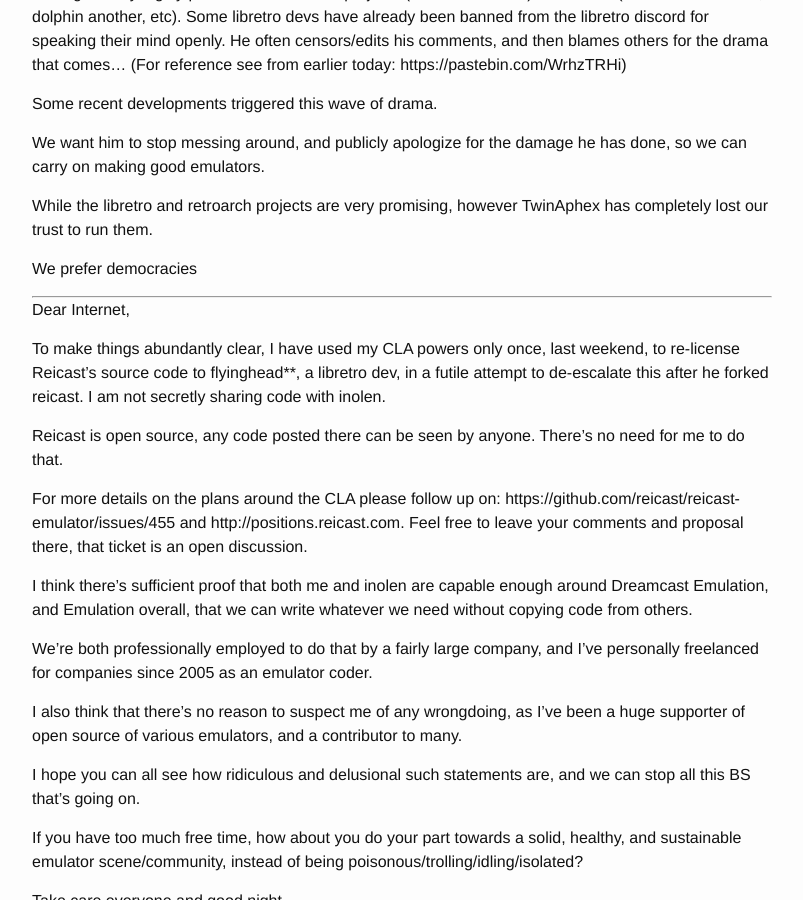
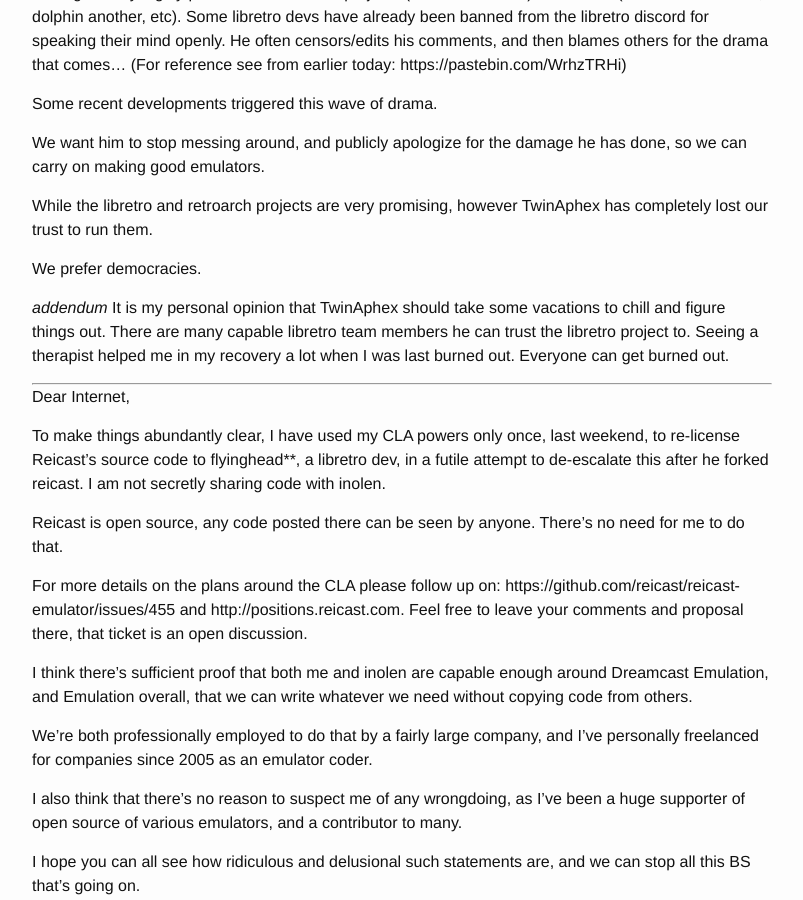
Before and after one commit to skmp/reicast.com, a Jekyll site: the page built from _posts/2019-05-30-lets-create-a-healthy-community.md, in a window 1280 px wide and 900 px high, scrolled down 477 px. Shown: the whole window, without its empty margins (238-1041 px from the left). Built offline with Jekyll 4.4.1, drawn with Linux system fonts in a browser that asks for light colours; a script that is not in the unit is left out; comment, search, counter and statistics services are not loaded.

Commit message:
Update 2019-05-30-lets-create-a-healthy-community.md
Add addendum

```diff
--- a/_posts/2019-05-30-lets-create-a-healthy-community.md
+++ b/_posts/2019-05-30-lets-create-a-healthy-community.md
@@ -17,7 +17,10 @@
 
 While the libretro and retroarch projects are very promising, however TwinAphex has completely lost our trust to run them.
 
-We prefer democracies
+We prefer democracies.
+
+*addendum*
+It is my personal opinion that TwinAphex should take some vacations to chill and figure things out. There are many capable libretro team members he can trust the libretro project to. Seeing a therapist helped me in my recovery a lot when I was last burned out. Everyone can get burned out.
 
 ---
 
```
